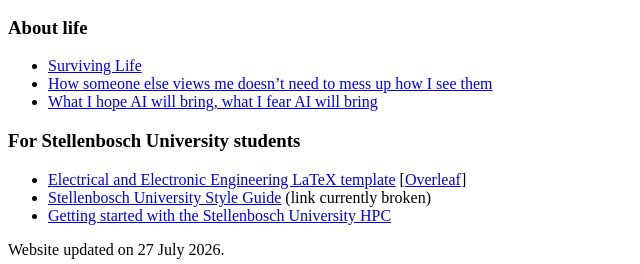
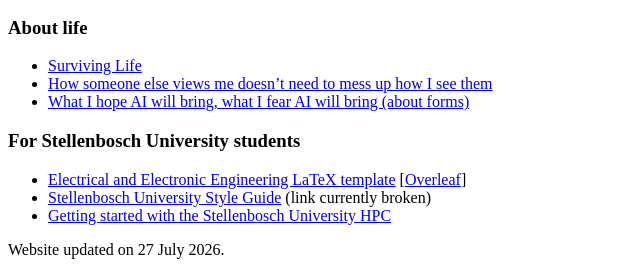
Before and after one commit to kamperh/kamperh.github.io, a Jekyll site: the page built from resources.md, in a window 1280 px wide. Shown: the part 729-993 px from the top of the page, without its empty margins (0-640 px from the left). Built offline with Jekyll 4.4.1, drawn with Linux system fonts in a browser that asks for light colours; a style sheet for code colours, icons or effects is not loaded.

Commit message:
Update resources.md

```diff
--- a/resources.md
+++ b/resources.md
@@ -60,7 +60,7 @@
 
 - [Surviving Life](https://www.youtube.com/playlist?list=PLmZlBIcArwhOpJ6Fkz7OghXQQQ9_UjGTE)
 - [How someone else views me doesn't need to mess up how I see them]({% post_url 2026-05-26-viewing_people %})
-- [What I hope AI will bring, what I fear AI will bring]({% post_url 2026-07-13-ai_hope_fear %})
+- [What I hope AI will bring, what I fear AI will bring (about forms)]({% post_url 2026-07-13-ai_hope_fear %})
 
 
 ### For Stellenbosch University students
```
